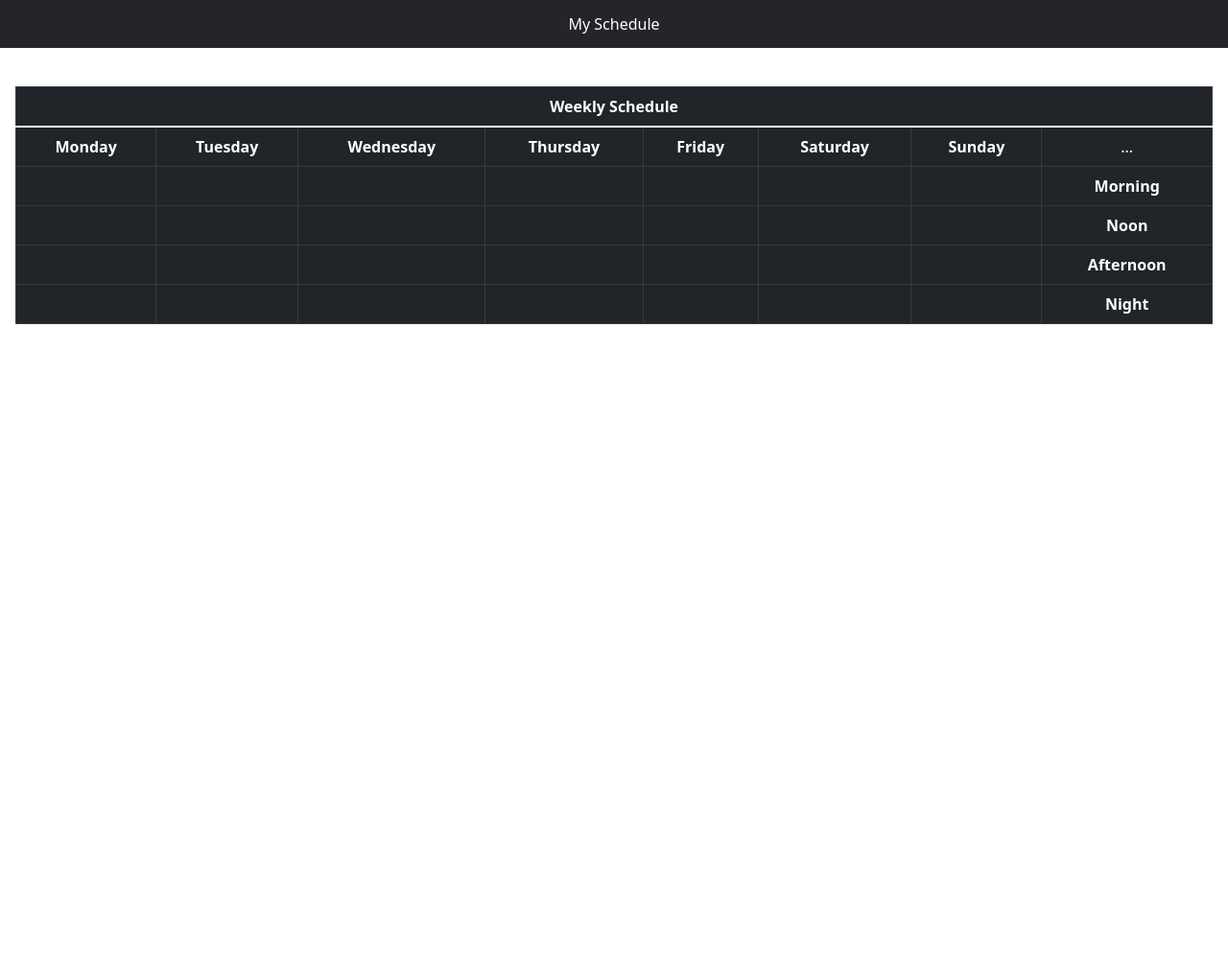
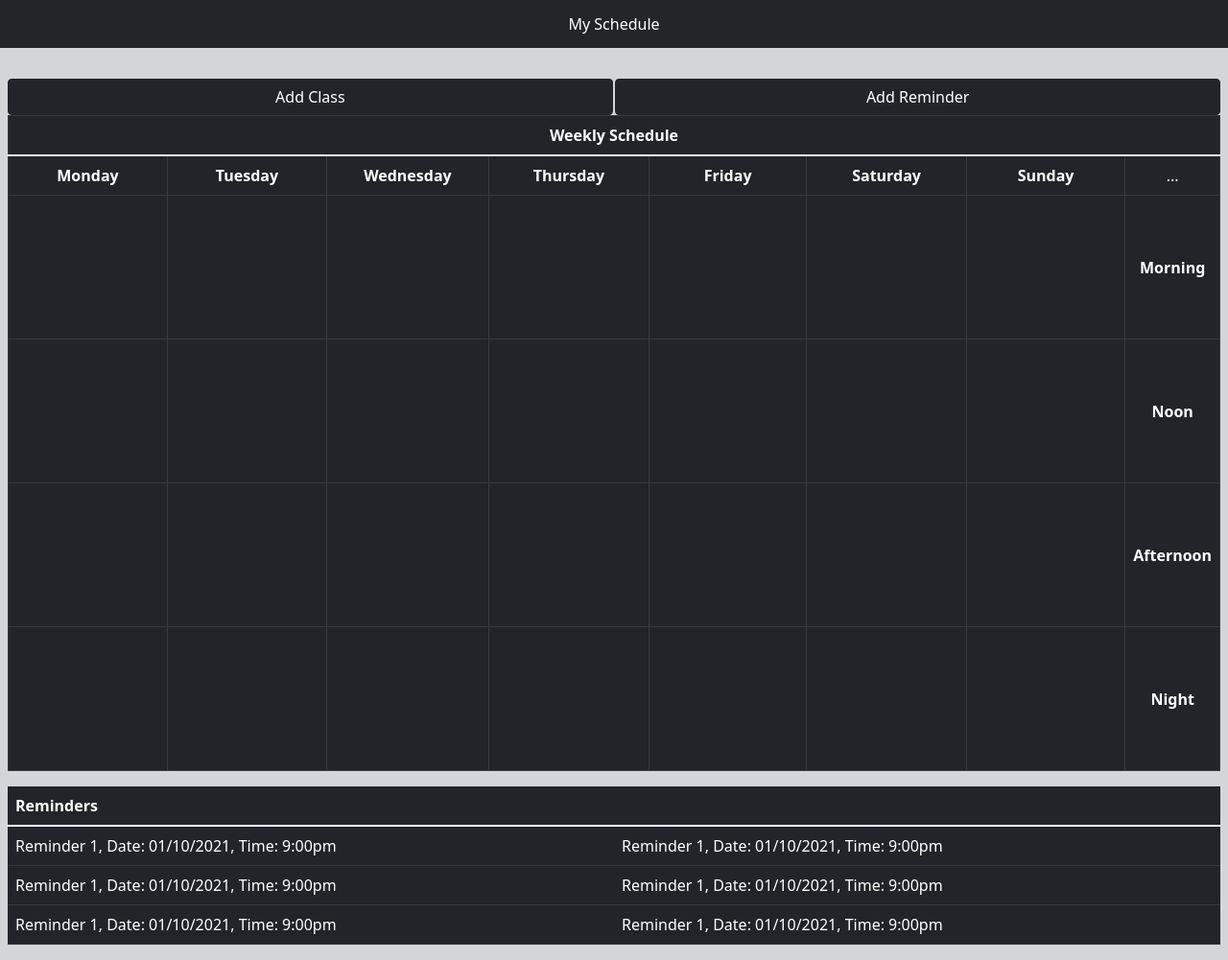
Before and after one commit to ADGLx/personalWebSite, a PHP site: page /MySchedule.html in a window 1280 px wide. Shown: the whole page at 96% size. Before the commit the page ends 338 px from the top, so only its background shows below. Run offline with PHP 8.4, Linux system fonts and the light colour scheme.

Commit message:
Finished the layout

```diff
--- a/LoginPage.html
+++ b/LoginPage.html
@@ -43,6 +43,7 @@
 
   </div>
 
+  <!--Footer-->
   <div class ="footer">
       <p> By Alvaro Gonzalez</p>
   </div>
--- a/MySchedule.html
+++ b/MySchedule.html
@@ -18,25 +18,31 @@
     <!--Body-->
     <br class="container">
         <!--Leave a bit of empty space-->
-        <div class="m-3"> <!--For the Margin-->
+        <div class="m-2"> <!--For the Margin-->
+
+          <!--Add Class and Reminder buttons-->
+          <button type="button" class="btn btn-dark buttonOverride" style="width: 49.9%;">Add Class</button>
+          <button type="button" class="btn btn-dark buttonOverride" style="width: 49.9%; float: right;">Add Reminder</button>
+
+          <div class="table-responsive h">
             <table class="table table-dark table-bordered" style="text-align: center;">
                 <thead>
                   <tr>
                     <th colspan="8" style="text-align: center;">Weekly Schedule</th>
                   </tr>
                 </thead>
-                <tbody>
+                <tbody class ="align-middle">
                   <tr>
-                    <th>Monday</th>
-                    <th>Tuesday</th>
-                    <th>Wednesday</th>
-                    <th>Thursday</th>
-                    <th>Friday</th>
-                    <th>Saturday</th>
-                    <th>Sunday</th>
-                    <td>...</td>
+                    <th class="day">Monday</th>
+                    <th class="day">Tuesday</th>
+                    <th class="day">Wednesday</th>
+                    <th class="day">Thursday</th>
+                    <th class="day">Friday</th>
+                    <th class="day">Saturday</th>
+                    <th class="day">Sunday</th>
+                    <td class="time">...</td>
                   </tr>
-                  <tr>
+                  <tr class="tableRowFormat">
                     <td></td>
                     <td></td>
                     <td></td>
@@ -44,9 +50,9 @@
                     <td></td>
                     <td></td>
                     <td></td>
-                    <th>Morning</th>
+                    <th >Morning</th>
                   </tr>
-                  <tr>
+                  <tr class="tableRowFormat">
                     <td></td>
                     <td></td>
                     <td></td>
@@ -56,7 +62,7 @@
                     <td></td>
                     <th>Noon</th>
                   </tr>
-                  <tr>
+                  <tr class="tableRowFormat">
                     <td></td>
                     <td></td>
                     <td></td>
@@ -66,7 +72,7 @@
                     <td></td>
                     <th>Afternoon</th>
                   </tr>
-                  <tr>
+                  <tr class="tableRowFormat">
                     <td></td>
                     <td></td>
                     <td></td>
@@ -79,11 +85,42 @@
 
                 </tbody>
               </table>
+            </div>
+
+            <!--Reminders Table-->
+          <table class="table table-dark">
+            <thead>
+              <tr>
+                <th colspan="2">Reminders</th>
+              </tr>
+            </thead>
+            <tbody>
+              <tr>
+                <td>Reminder 1, Date: 01/10/2021, Time: 9:00pm</td>
+                <td>Reminder 1, Date: 01/10/2021, Time: 9:00pm</td>
+              </tr>
+
+              <tr>
+                <td>Reminder 1, Date: 01/10/2021, Time: 9:00pm</td>
+                <td>Reminder 1, Date: 01/10/2021, Time: 9:00pm</td>
+              </tr>
+
+              <tr>
+                <td>Reminder 1, Date: 01/10/2021, Time: 9:00pm</td>
+                <td>Reminder 1, Date: 01/10/2021, Time: 9:00pm</td>
+              </tr>
+            </tbody>
+          </table>
+
         </div>
+
 
     </div>
 
-
+     <!--Footer-->
+  <div class ="footer">
+   <!--<p> By Alvaro Gonzalez</p> -->
+</div>
     <!--Boostrap JS-->
     <script src="https://cdn.jsdelivr.net/npm/bootstrap@5.1.3/dist/js/bootstrap.bundle.min.js" integrity="sha384-ka7Sk0Gln4gmtz2MlQnikT1wXgYsOg+OMhuP+IlRH9sENBO0LRn5q+8nbTov4+1p" crossorigin="anonymous"></script>
 
--- a/MyStyle.css
+++ b/MyStyle.css
@@ -7,7 +7,7 @@
 
 
 body {
-    background-color: var(--color2);
+    background-color: var(--color4) !important;
 }
 
 .header{
@@ -68,3 +68,25 @@ body {
       color: var(--color3);
       text-align: right;
   }
+
+  /*Keeps the days equal width */
+  th.day{
+      width: 14%;
+  }
+ /*Keeps the time smaller width */
+  th.time{
+      width: 2%;
+  }
+  .tableRowFormat {
+    height: 150px ;
+  }
+  .h td:hover,.h th:hover{
+      background-color: var(--color2) !important;
+
+  }
+
+  /*Button override for boostrap*/
+  .buttonOverride:hover
+  {
+    background-color: var(--color2) !important;
+  }
```
Also changed, not shown: 1 other file.
